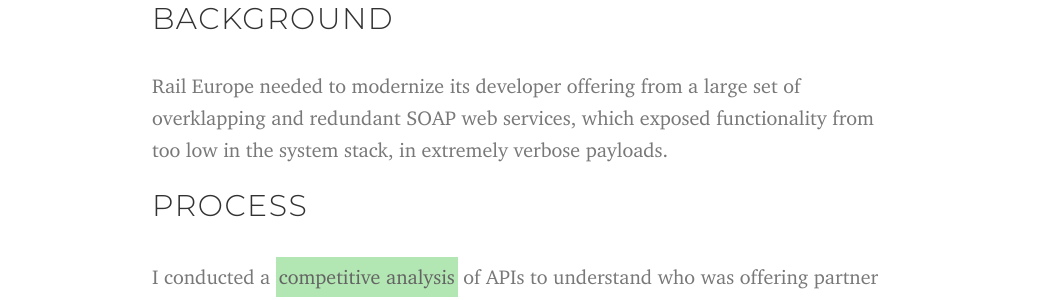
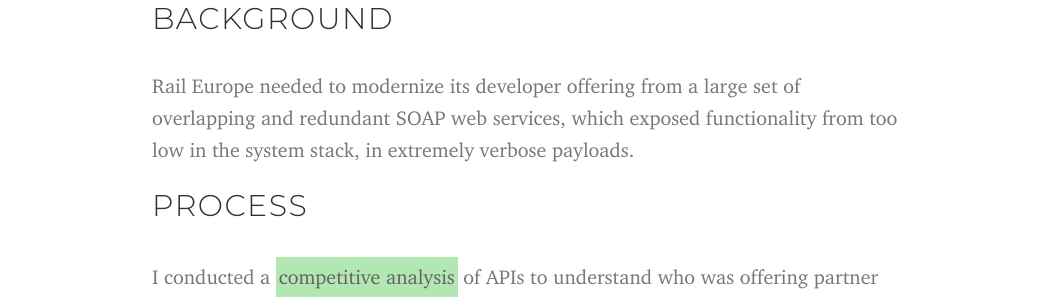
Before and after one commit to adamturnbull/adamturnbull.github.io, a Jekyll site: the page built from api.html, in a window 1280 px wide and 900 px high, scrolled down 490 px. Shown: the part 187-487 px from the top of the window, without its empty margins (113-1175 px from the left). Built offline with Jekyll 4.4.1, drawn with Linux system fonts in a browser that asks for light colours; nearby versions of some CDN libraries; some web fonts are replaced.

Commit message:
Slow script and typos

```diff
--- a/_layouts/default.html
+++ b/_layouts/default.html
@@ -85,8 +85,8 @@
                   "grow businesses.",
                   "❤️ data.",
                   "mentor talent."],
-			               typeSpeed: 0,
-                     backDelay: 1000,
+			               typeSpeed: -100,
+                     backDelay: 1200,
                      loop: true
 		         });
 	         });
--- a/api.html
+++ b/api.html
@@ -37,7 +37,7 @@
     <div class="col-lg-8 col-lg-offset-2 col-md-8 col-md-offset-2 col-sm-10 col-sm-offset-1">
       <h2>Background</h2>
 
-      <p>Rail Europe needed to modernize its developer offering from a large set of overklapping and redundant SOAP web services, which exposed functionality from too low in the system stack, in extremely verbose payloads.</p>
+      <p>Rail Europe needed to modernize its developer offering from a large set of overlapping and redundant SOAP web services, which exposed functionality from too low in the system stack, in extremely verbose payloads.</p>
 
       <h2>Process</h2>
 
--- a/index.html
+++ b/index.html
@@ -35,7 +35,7 @@
       <h1>I
         <span class="autotype"></span>
       </h1>
-      <p class="about">I am a director of digital product management with 12 years' experience combining empathy for users with design thinking, technical chops and analytical rigor, to create exceptional experiences for consumers, enterprise users and developers.</p>
+      <p class="about">I am a director of digital product management with 12 years' experience combining empathy for users with design thinking, technical expertise and analytical rigor, to create exceptional experiences for consumers, enterprise users and developers.</p>
 
     </div>
   </section><!-- /.row -->
```
